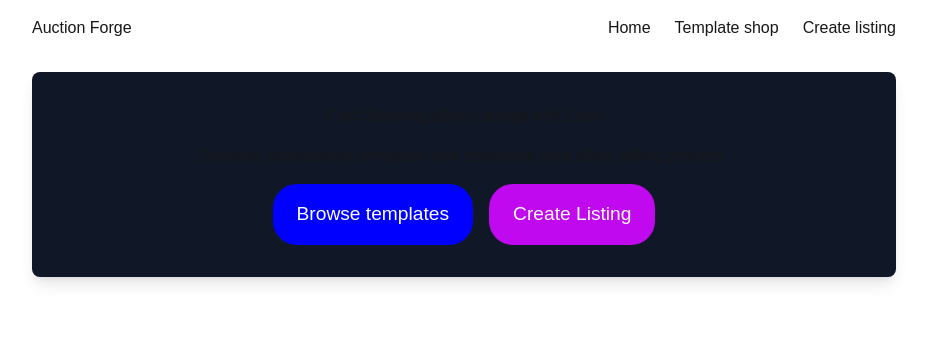
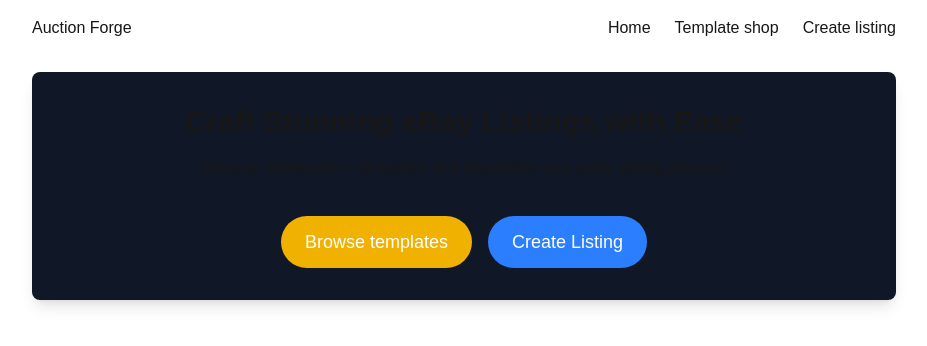
Before and after one commit to Isuu1/auctionforge, a Next.js app: page / in a window 1280 px wide. Shown: the top 346 px of the page, without its empty margins (176-1103 px from the left). Built offline with nearby package versions, Linux system fonts and the light colour scheme.

Commit message:
Replaced scss with Tailwind in Button component

```diff
--- a/features/landing-page/components/CallToActions.tsx
+++ b/features/landing-page/components/CallToActions.tsx
@@ -5,12 +5,14 @@ import Button from "@/shared/components/ui/Button";
 const CallToActions: React.FC = () => {
   return (
     <div className="container flex flex-col gap-4 items-center justify-center text-center bg-gray-900 p-8 rounded-lg shadow-lg">
-      <h1>Craft Stunning eBay Listings with Ease</h1>
+      <h1 className="text-3xl font-bold">
+        Craft Stunning eBay Listings with Ease
+      </h1>
       <p>
         Discover professional templates and streamline your eBay selling
         process.
       </p>
-      <div className="flex gap-4">
+      <div className="flex gap-4 mt-5">
         <Button text="Browse templates" variant="primary" size="large" />
         <Button text="Create Listing" variant="secondary" size="large" />
       </div>
--- a/shared/components/ui/Button.tsx
+++ b/shared/components/ui/Button.tsx
@@ -1,7 +1,4 @@
 import React from "react";
-
-//Styles
-import styles from "./Button.module.scss";
 
 interface ButtonProps {
   text: string;
@@ -11,8 +8,25 @@ interface ButtonProps {
 }
 
 const Button: React.FC<ButtonProps> = ({ text, icon, variant, size }) => {
+  const baseStyles = "rounded-full border-0 cursor-pointer transition-all";
+
+  const sizeStyles = {
+    small: "px-4 py-2 text-sm",
+    medium: "px-6 py-3 text-base",
+    large: "px-6 py-3 text-lg",
+  };
+
+  const variantStyles = {
+    primary:
+      "bg-yellow-500 text-white hover:bg-yellow-600 focus:outline-none focus:ring-2 focus:ring-blue-500",
+    secondary:
+      "bg-blue-500 text-white hover:bg-blue-600 focus:outline-none focus:ring-2 focus:ring-gray-300",
+  };
+
   return (
-    <button className={`${styles.button} ${styles[variant]} ${styles[size]}`}>
+    <button
+      className={`${baseStyles} ${variantStyles[variant]} ${sizeStyles[size]}`}
+    >
       {text}
       {icon && <span>{icon}</span>}
     </button>
--- a/shared/styles/globals.css
+++ b/shared/styles/globals.css
@@ -28,7 +28,6 @@ body {
 
 * {
   box-sizing: border-box;
-  margin: 0;
 }
 
 a {
```
